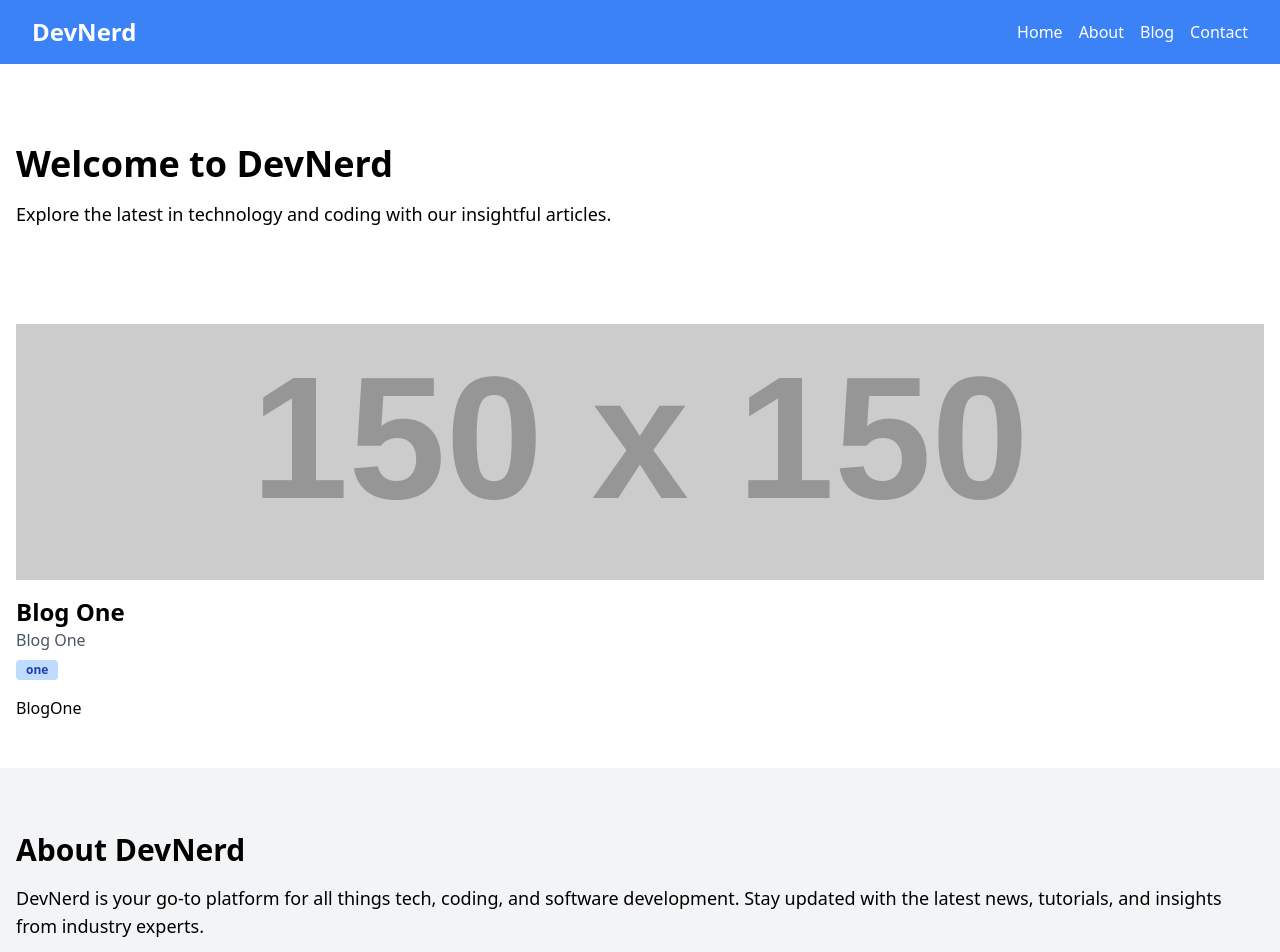
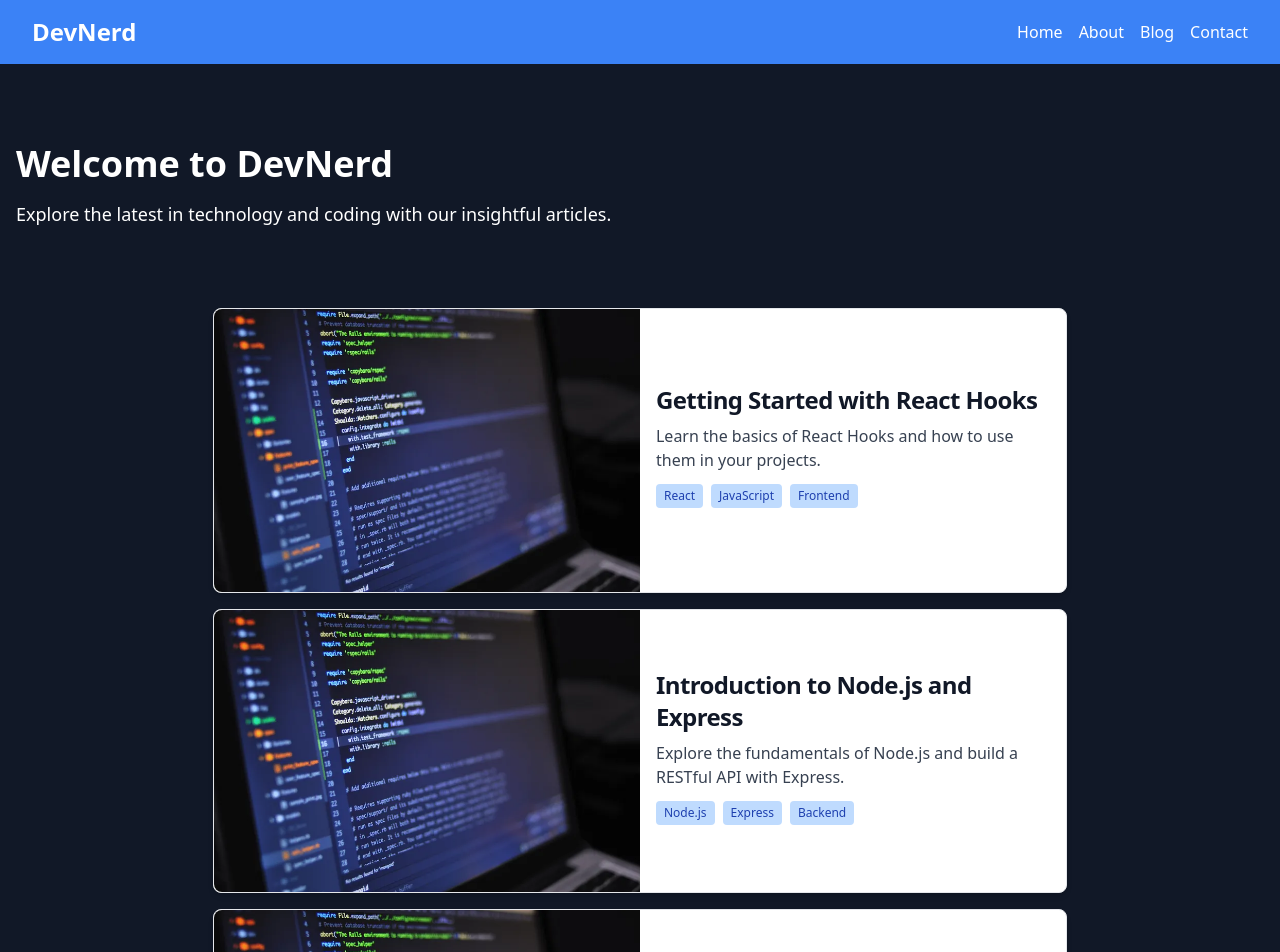
Before and after one commit to TheTharz/DevNerd, a React (Vite) app: page / in a window 1280 px wide. Shown: the top 952 px of the page. Built offline with nearby package versions, Linux system fonts and the light colour scheme.

Commit message:
added some sample blogs

```diff
--- a/src/App.tsx
+++ b/src/App.tsx
@@ -6,13 +6,13 @@ import Navbar from './components/navbar/NavBar';
 
 function App() {
   return (
-    <>
+    <div className='bg-gray-900'>
       <Navbar />
       <Hero />
       <Featured />
       <About />
       <Footer />
-    </>
+    </div>
   );
 }
 
--- a/src/blogs/index.ts
+++ b/src/blogs/index.ts
@@ -3,13 +3,39 @@ import BlogOne from './blog1/BlogOne';
 import BlogTwo from './blog2/BlogTwo';
 import BlogThree from './blog3/BlogThree';
 import BlogFour from './blog4/BlogFour';
+import image from './blog1/assets/image.png';
 
 export const blogs: Blog[] = [
   {
     Component: BlogOne,
-    title: 'Blog One',
-    description: 'Blog One',
-    thumbnail: 'https://via.placeholder.com/150',
-    tags: ['one'],
+    title: 'Getting Started with React Hooks',
+    description:
+      'Learn the basics of React Hooks and how to use them in your projects.',
+    thumbnail: image,
+    tags: ['React', 'JavaScript', 'Frontend'],
+  },
+  {
+    Component: BlogTwo,
+    title: 'Introduction to Node.js and Express',
+    description:
+      'Explore the fundamentals of Node.js and build a RESTful API with Express.',
+    thumbnail: image,
+    tags: ['Node.js', 'Express', 'Backend'],
+  },
+  {
+    Component: BlogThree,
+    title: 'Modern CSS Techniques for Web Development',
+    description:
+      'Discover modern CSS techniques and best practices for building responsive web designs.',
+    thumbnail: image,
+    tags: ['CSS', 'Web Design', 'Frontend'],
+  },
+  {
+    Component: BlogFour,
+    title: 'Advanced JavaScript Concepts: Closures and Prototypes',
+    description:
+      'Deep dive into advanced JavaScript concepts like closures and prototypes.',
+    thumbnail: image,
+    tags: ['JavaScript', 'Programming', 'Web Development'],
   },
 ];
--- a/src/components/about/About.tsx
+++ b/src/components/about/About.tsx
@@ -2,11 +2,13 @@ import React from 'react';
 
 const About = () => {
   return (
-    <section className="bg-gray-100 py-16">
-      <div className="max-w-7xl mx-auto px-4">
-        <h2 className="text-3xl font-bold mb-4">About DevNerd</h2>
-        <p className="text-lg">
-          DevNerd is your go-to platform for all things tech, coding, and software development. Stay updated with the latest news, tutorials, and insights from industry experts.
+    <section className='text-white py-16'>
+      <div className='max-w-7xl mx-auto px-4'>
+        <h2 className='text-3xl font-bold mb-4'>About DevNerd</h2>
+        <p className='text-lg'>
+          DevNerd is your go-to platform for all things tech, coding, and
+          software development. Stay updated with the latest news, tutorials,
+          and insights from industry experts.
         </p>
       </div>
     </section>
--- /dev/null
+++ b/src/components/blogcard/BlogCard.tsx
@@ -0,0 +1,43 @@
+import React from 'react';
+import { Blog } from '../../interfaces/Blog';
+
+const BlogCard: React.FC<Blog> = ({
+  title,
+  thumbnail,
+  description,
+  tags,
+  Component,
+}) => {
+  return (
+    <a
+      href='#'
+      className='flex flex-col items-center bg-white border border-gray-200 rounded-lg shadow-md md:flex-row hover:bg-gray-100 dark:border-gray-700 dark:bg-gray-800 dark:hover:bg-gray-700 mb-4 mx-auto w-full md:w-3/4 lg:w-2/3'
+    >
+      <img
+        className='object-fit w-full md:w-1/2 rounded-l-lg h-64 md:h-auto'
+        src={thumbnail}
+        alt=''
+      />
+      <div className='flex flex-col justify-between p-4 w-full md:w-1/2'>
+        <h5 className='mb-2 text-2xl font-bold tracking-tight text-gray-900 dark:text-white'>
+          {title}
+        </h5>
+        <p className='mb-3 font-normal text-gray-700 dark:text-gray-400'>
+          {description}
+        </p>
+        <div className='flex flex-wrap'>
+          {tags.map((tag, index) => (
+            <span
+              key={index}
+              className='mr-2 mb-2 px-2 py-1 text-xs bg-blue-200 text-blue-800 rounded'
+            >
+              {tag}
+            </span>
+          ))}
+        </div>
+      </div>
+    </a>
+  );
+};
+
+export default BlogCard;
--- a/src/components/featured/Featured.tsx
+++ b/src/components/featured/Featured.tsx
@@ -1,32 +1,21 @@
 import React from 'react';
 import { blogs } from '../../blogs';
+import BlogCard from '../blogcard/BlogCard';
 
 type Props = {};
 
 function Featured({}: Props) {
   return (
-    <div className='container mx-auto p-4'>
+    <div className=''>
       {blogs.map((blog, index) => (
-        <div key={index} className='mb-8'>
-          <img
-            src={blog.thumbnail}
-            alt={blog.title}
-            className='w-full h-64 object-cover mb-4'
-          />
-          <h2 className='text-2xl font-bold'>{blog.title}</h2>
-          <p className='text-gray-600 mb-2'>{blog.description}</p>
-          <div className='flex flex-wrap mb-4'>
-            {blog.tags.map((tag, tagIndex) => (
-              <span
-                key={tagIndex}
-                className='bg-blue-200 text-blue-800 text-xs font-semibold mr-2 px-2.5 py-0.5 rounded'
-              >
-                {tag}
-              </span>
-            ))}
-          </div>
-          <blog.Component />
-        </div>
+        <BlogCard
+          key={index}
+          title={blog.title}
+          thumbnail={blog.thumbnail}
+          description={blog.description}
+          tags={blog.tags}
+          Component={blog.Component}
+        />
       ))}
     </div>
   );
--- a/src/components/hero/Hero.tsx
+++ b/src/components/hero/Hero.tsx
@@ -5,7 +5,7 @@ type Props = {};
 function Hero({}: Props) {
   return (
     <div>
-      <section className='bg-white text-black py-20'>
+      <section className=' text-white py-20'>
         <div className='max-w-7xl mx-auto px-4'>
           <h1 className='text-4xl font-bold'>Welcome to DevNerd</h1>
           <p className='mt-4 text-lg'>
```
Also changed, not shown: src/blogs/blog1/assets/image.png (added).
